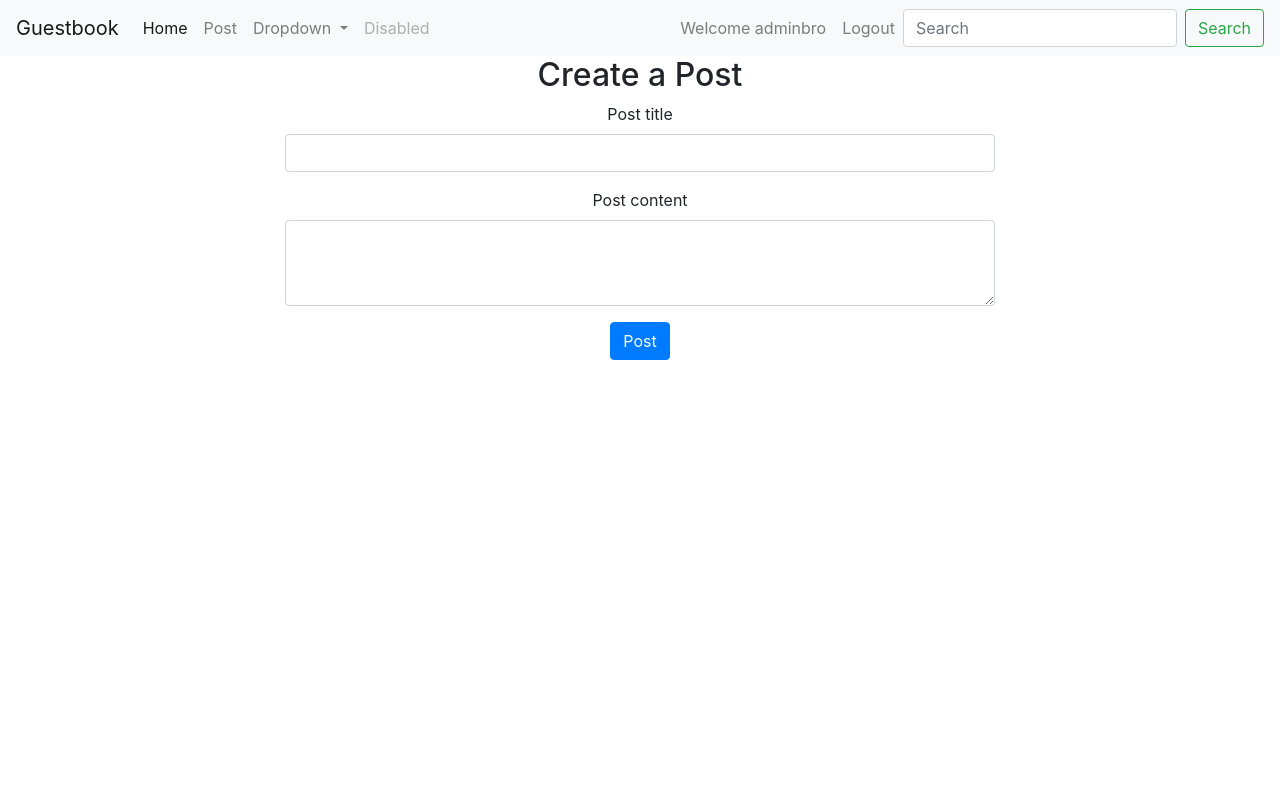
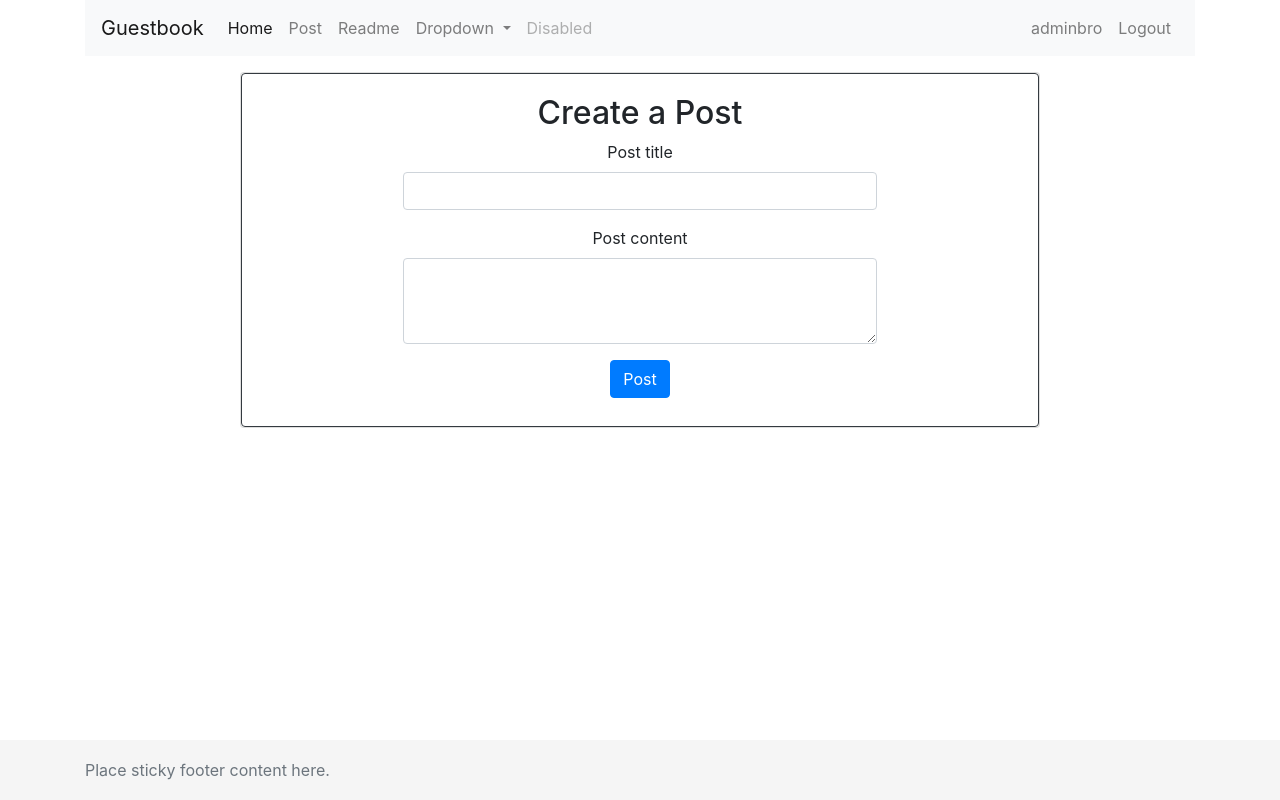
Before and after one commit to trndav/CS50, a Flask app: page /post in a window 1280 px wide. Run offline with Flask 3, Linux system fonts and the light colour scheme; a user stored in the database is signed in; some libraries are stand-ins or nearby versions.

Commit message:
Added admin functionality, delete posts, sticker footer

```diff
--- a/final_project/app.py
+++ b/final_project/app.py
@@ -7,7 +7,7 @@ from helpers import login_required
 from datetime import datetime
 
 # Configure application
-app = Flask(__name__)
+app = Flask(__name__, static_folder='static')
 # Ensure templates are auto-reloaded
 app.config["TEMPLATES_AUTO_RELOAD"] = True
 
@@ -24,19 +24,27 @@ db = SQL("sqlite:///users.db")
 def index():
 
     logged_in = "user_id" in session
+
+    # Get all posts from the database
+    posts = db.execute("SELECT * FROM posts")
+
     if logged_in:
+
+        # Check if user is admin
+        is_user_admin = is_admin(session.get("user_id"))
 
         # Get username of logged user
         result = db.execute("SELECT username FROM users WHERE id = ?", session["user_id"])
         username = result[0]['username']
+        return render_template("index.html", message="", logged_in=logged_in, posts=posts, username=username, is_user_admin=is_user_admin)
     else:
-        username = None
-
-    # Get all posts from the database
-    posts = db.execute("SELECT * FROM posts")
+        is_user_admin = False
+        raw_username = db.execute("SELECT username FROM users JOIN posts ON users.id = posts.user_id WHERE posts.user_id = users.id")
+        if raw_username:
+            username = raw_username[0]['username']
 
     # If index.html request is GET
-    return render_template("index.html", message="", logged_in=logged_in, username=username, posts=posts)
+    return render_template("index.html", message="", logged_in=logged_in, username=username, posts=posts, is_user_admin=is_user_admin)
 
 # Register.html
 @app.route("/register", methods=["GET", "POST"])
@@ -99,7 +107,6 @@ def login():
         username = result[0]['username']
 
         # Redirect logged user to homepage
-        # return render_template("index.html", message="You are logged in.", logged_in=logged_in, username=username)
         return redirect(url_for("index"))
 
     # If login request is GET
@@ -143,14 +150,23 @@ def post():
 @app.route("/delete/<int:post_id>", methods=["POST"])
 def delete(post_id):
 
-    #logged_in = "user_id" in session
-
-    # Get username of logged user
-    #result = db.execute("SELECT username FROM users WHERE id = ?", session["user_id"])
-    #username = result[0]['username']
-
     if request.method == "POST":
         # Delete the post with the given post_id from the database
         db.execute("DELETE FROM posts WHERE id = ?", post_id)
         return redirect(url_for("index"))
-        # return render_template("index.html", message="Post deleted.", username=username, logged_in=logged_in)
+
+# Check if user is admin
+def is_admin(user_id):
+    result = db.execute("SELECT admin FROM posts WHERE id = :user_id", user_id=user_id)
+    return result[0]['admin'] == 1 if result else False
+
+# Readme page
+@app.route("/readme")
+def readme():
+    logged_in = "user_id" in session
+
+    # Get username of logged user
+    result = db.execute("SELECT username FROM users WHERE id = ?", session["user_id"])
+    username = result[0]['username']
+
+    return render_template("readme.html", username=username, logged_in=logged_in)
--- /dev/null
+++ b/final_project/static/sticky-footer.css
@@ -0,0 +1,28 @@
+/* Sticky footer styles
+-------------------------------------------------- */
+html {
+    position: relative;
+    min-height: 100%;
+  }
+  body {
+    margin-bottom: 60px; /* Margin bottom by footer height */
+  }
+  .footer {
+    position: absolute;
+    bottom: 0;
+    width: 100%;
+    height: 60px; /* Set the fixed height of the footer here */
+    line-height: 60px; /* Vertically center the text there */
+    background-color: #f5f5f5;
+  }
+
+
+  /* Custom page CSS
+  -------------------------------------------------- */
+  /* Not required for template or sticky footer method. */
+
+  /* .container {
+    width: auto;
+    max-width: 680px;
+    padding: 0 15px;
+  } */
--- a/final_project/templates/index.html
+++ b/final_project/templates/index.html
@@ -12,12 +12,15 @@
         <div class="card" style="width: 50rem;">
             <div class="card-body border border-dark rounded">
             <h5 class="card-title">{{ post.title }}</h5>
-            <h6 class="card-subtitle mb-2 text-muted">{{ post.time }}</h6>
+            <h6 class="card-subtitle mb-2 text-muted">Posted by: {{ username }} at {{ post.time }}</h6>
             <p class="card-text">{{ post.post }}</p>
+
+            {% if is_user_admin %}
             <form class="d-flex" action="/delete/{{ post.id }}" method="POST">
                 <button type="submit" class="btn btn-secondary btn-sm me-5">Edit</button><span>&nbsp;</span>
                 <button type="submit" class="btn btn-dark btn-sm">Delete</button>
             </form>
+            {% endif %}
             </div>
         </div>
     </div>
--- a/final_project/templates/layout.html
+++ b/final_project/templates/layout.html
@@ -5,14 +5,20 @@
         <meta name="viewport" content="initial-scale=1, width=device-width">
 
         <!-- Bootstrap CDN -->
+        <link rel="canonical" href="https://getbootstrap.com/docs/4.0/examples/sticky-footer/">
+        <link href="https://getbootstrap.com/docs/4.0/dist/css/bootstrap.min.css" rel="stylesheet">
+
         <link rel="stylesheet" href="https://cdn.jsdelivr.net/npm/bootstrap@4.0.0/dist/css/bootstrap.min.css" integrity="sha384-Gn5384xqQ1aoWXA+058RXPxPg6fy4IWvTNh0E263XmFcJlSAwiGgFAW/dAiS6JXm" crossorigin="anonymous">
         <script src="https://code.jquery.com/jquery-3.2.1.slim.min.js" integrity="sha384-KJ3o2DKtIkvYIK3UENzmM7KCkRr/rE9/Qpg6aAZGJwFDMVNA/GpGFF93hXpG5KkN" crossorigin="anonymous"></script>
         <script src="https://cdn.jsdelivr.net/npm/popper.js@1.12.9/dist/umd/popper.min.js" integrity="sha384-ApNbgh9B+Y1QKtv3Rn7W3mgPxhU9K/ScQsAP7hUibX39j7fakFPskvXusvfa0b4Q" crossorigin="anonymous"></script>
         <script src="https://cdn.jsdelivr.net/npm/bootstrap@4.0.0/dist/js/bootstrap.min.js" integrity="sha384-JZR6Spejh4U02d8jOt6vLEHfe/JQGiRRSQQxSfFWpi1MquVdAyjUar5+76PVCmYl" crossorigin="anonymous"></script>
 
+        <link rel="stylesheet" href="{{ url_for('static', filename='sticky-footer.css') }}">
+
         <title>Final Project CS50: {% block title %}{% endblock %}</title>
     </head>
     <body>
+      <main role="main" class="container">
         <nav class="navbar navbar-expand-lg navbar-light bg-light">
             <a class="navbar-brand" href="/">Guestbook</a>
             <button class="navbar-toggler" type="button" data-toggle="collapse" data-target="#navbarSupportedContent" aria-controls="navbarSupportedContent" aria-expanded="false" aria-label="Toggle navigation">
@@ -29,6 +35,9 @@
                   <a class="nav-link" href="/post">Post</a>
                 </li>
                 {% endif %}
+                <li class="nav-item">
+                  <a class="nav-link" href="/readme">Readme</a>
+                </li>
                 <li class="nav-item dropdown">
                   <a class="nav-link dropdown-toggle" href="#" id="navbarDropdown" role="button" data-toggle="dropdown" aria-haspopup="true" aria-expanded="false">
                     Dropdown
@@ -50,7 +59,10 @@
                 <ul class="navbar-nav ml-auto">
                     {% if logged_in %}
                     <li class="nav-item">
-                      <a class="nav-link">Welcome {{ username }}</a>
+                      {% if is_user_admin %}
+                        <a class="nav-link">Welcome admin</a>
+                      {% endif %}
+                        <a class="nav-link">{{ username }}</a>
                     </li>
                     {% endif %}
                     {% if not logged_in %}
@@ -68,10 +80,6 @@
                     {% endif %}
                 </ul>
 
-              <form class="form-inline my-2 my-lg-0">
-                <input class="form-control mr-sm-2" type="search" placeholder="Search" aria-label="Search">
-                <button class="btn btn-outline-success my-2 my-sm-0" type="submit">Search</button>
-              </form>
             </div>
           </nav>
 
@@ -82,5 +90,12 @@
             {% block main %}
             {% endblock %}
         </div>
+      </main>
+
+      <footer class="footer">
+        <div class="container">
+          <span class="text-muted">Place sticky footer content here.</span>
+        </div>
+      </footer>
     </body>
 </html>
--- a/final_project/templates/post.html
+++ b/final_project/templates/post.html
@@ -5,6 +5,9 @@
 
 <!-- Content here -->
 {% block main %}
+<div class="row justify-content-center mt-3">
+    <div class="card" style="width: 50rem;">
+        <div class="card-body border border-dark rounded">
 <div class="container">
     <div class="row justify-content-center">
         <div class="col-md-8 text-center">
@@ -24,4 +27,7 @@
         </div>
     </div>
 </div>
+</div>
+</div>
+</div>
 {% endblock %}
```
Also changed, not shown: final_project/templates/readme.html (added, +36 -0 lines), final_project/users.db, 2 other files.
